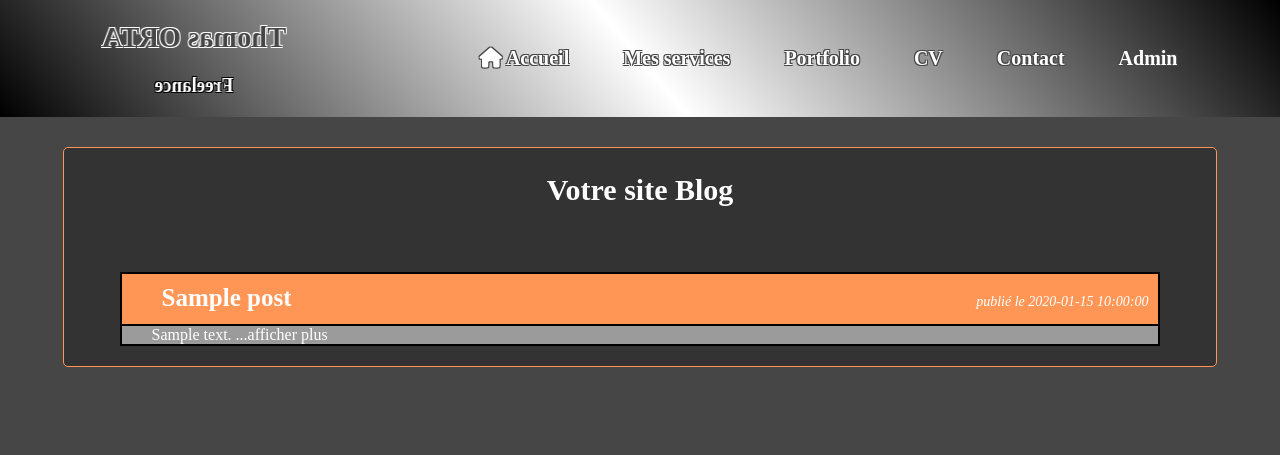
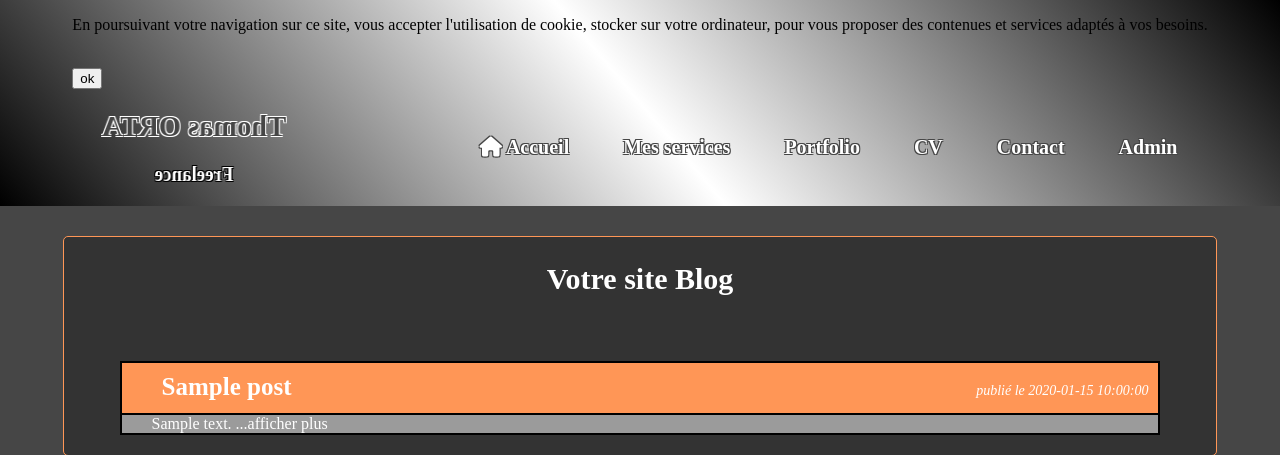
Before and after one commit to Web82-Thom/ThomasOrta, a PHP site: template view/blog.php in a window 1280 px wide. Shown: the top 455 px of the page. Run offline with PHP 8.4, Linux system fonts and the light colour scheme; the template is opened without the code that fills it: most values are stand-ins (such as "Sample title", 1, 10 or a date in 2020); some libraries are stand-ins or nearby versions; some web fonts are replaced.

Commit message:
Add acceptCookie for user's

```diff
--- a/view/menu.php
+++ b/view/menu.php
@@ -1,4 +1,26 @@
 <header>
+
+    <?php
+        if (isset($_COOKIE['acceptCookie'])) {
+                $showCookie = false;
+            } else {
+                $showCookie = true;
+
+                require_once('../view/menu.php');
+            }
+    ?>
+
+    <?php if ($showCookie) { ?>
+        <div class="cookieAlert">
+            <p>
+                En poursuivant votre navigation sur ce site, vous accepter l'utilisation de cookie, stocker sur votre ordinateur, pour vous proposer des contenues et services adaptés à vos besoins.
+            </p></br>
+            <button id="cookieButton" type="submit" value ="cookie">
+                <a href="acceptCookie.php">ok</a>
+            </button>
+        </div>
+    <?php } ?>
+
     <div id="thomasOrta">
         <h1><a class="link" href="index.php?objet=home">Thomas ORTA</a></h1>
         <strong>Freelance</strong>
```
